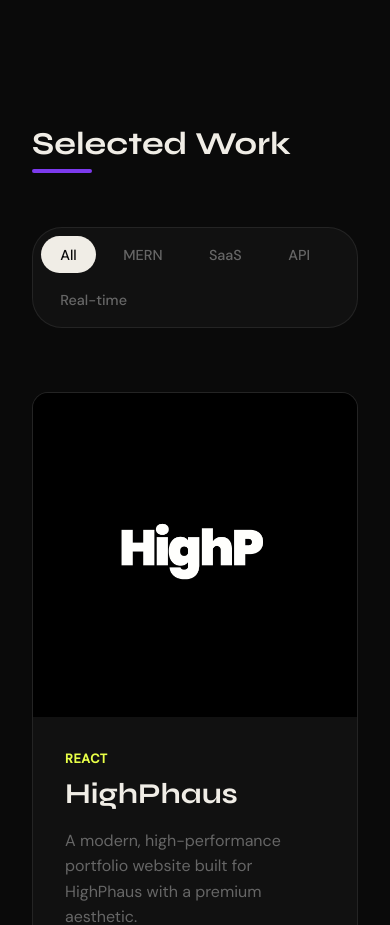
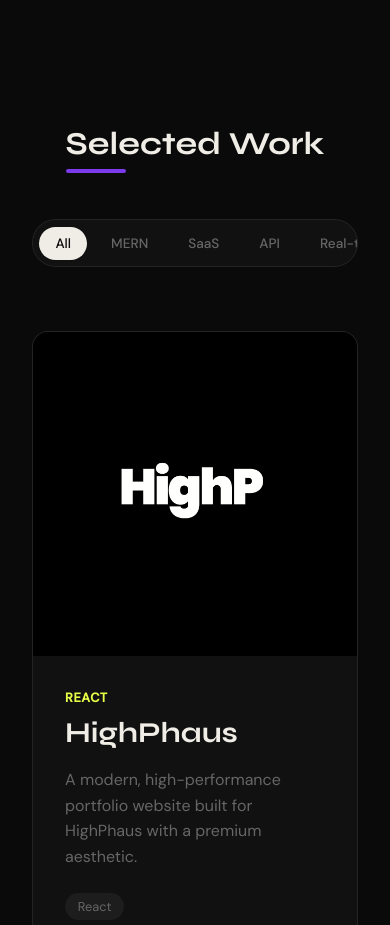
Before and after one commit to MuhammedSyamS/Mern-Stack-Engineer, a React (Vite) app: page / in a window 390 px wide. Shown: the part 2900-3825 px from the top of the page. Built offline with nearby package versions, Linux system fonts and the light colour scheme.

Commit message:
fix: make project filters horizontally scrollable on mobile for better UI

```diff
--- a/src/components/Projects/Projects.module.css
+++ b/src/components/Projects/Projects.module.css
@@ -67,6 +67,36 @@
   gap: 2rem;
 }
 
+@media (max-width: 768px) {
+  .header {
+    align-items: center;
+    text-align: center;
+    gap: 1.5rem;
+  }
+
+  .filters {
+    align-self: center;
+    width: 100%;
+    max-width: 100vw;
+    overflow-x: auto;
+    flex-wrap: nowrap;
+    padding: 0.4rem;
+    -ms-overflow-style: none;  /* IE and Edge */
+    scrollbar-width: none;  /* Firefox */
+    justify-content: flex-start;
+  }
+
+  .filters::-webkit-scrollbar {
+    display: none; /* Hide scrollbar for Chrome, Safari and Opera */
+  }
+
+  .filterBtn {
+    flex-shrink: 0;
+    padding: 0.5rem 1rem;
+    font-size: 0.85rem;
+  }
+}
+
 @media (min-width: 992px) {
   .header {
     flex-direction: row;
```
